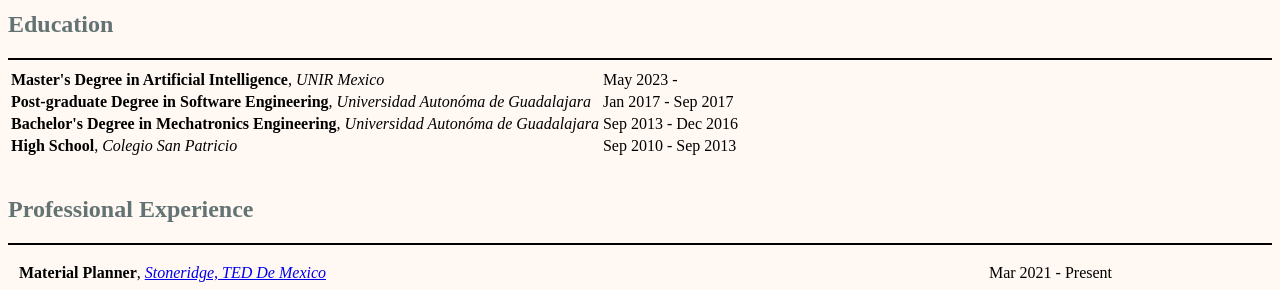
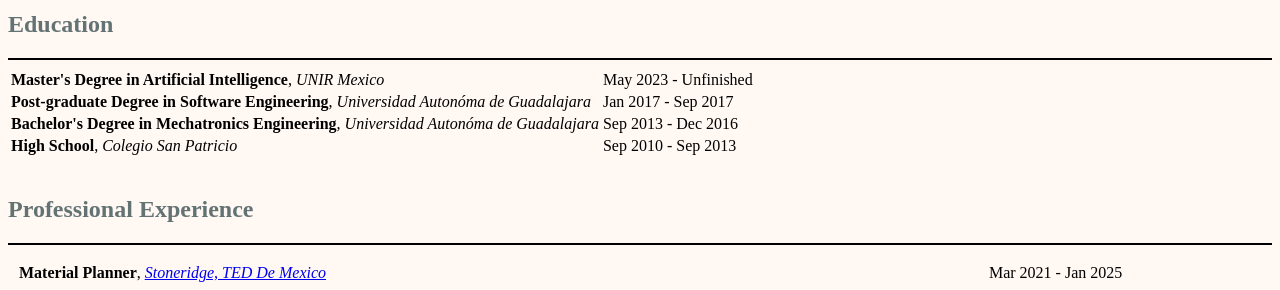
Before and after one commit to OsvaldoG64/cv, a plain HTML site: page index.html in a window 1280 px wide. Shown: the part 334-624 px from the top of the page. Drawn offline with Linux system fonts and the light colour scheme.

Commit message:
Update index.html
Updated Experience and Education

```diff
--- a/index.html
+++ b/index.html
@@ -30,7 +30,7 @@
   <table>
     <tr>
       <td><strong>Master's Degree in Artificial Intelligence</strong>, <em>UNIR Mexico</em></td>
-      <td>May 2023 - </td>
+      <td>May 2023 - Unfinished </td>
     <tr>
       <td><strong>Post-graduate Degree in Software Engineering</strong>, <em>Universidad Autonóma de Guadalajara</em></td>
       <td>Jan 2017 - Sep 2017</td>
@@ -50,7 +50,7 @@
   <table cellspacing="10">
     <tr>
       <td><strong>Material Planner</strong>, <a href="https://www.Stoneridge.com/"><em>Stoneridge, TED De Mexico</em></a></td>
-      <td>Mar 2021 - Present</td>
+      <td>Mar 2021 - Jan 2025</td>
     </tr>
     <tr>
       <td>
```
